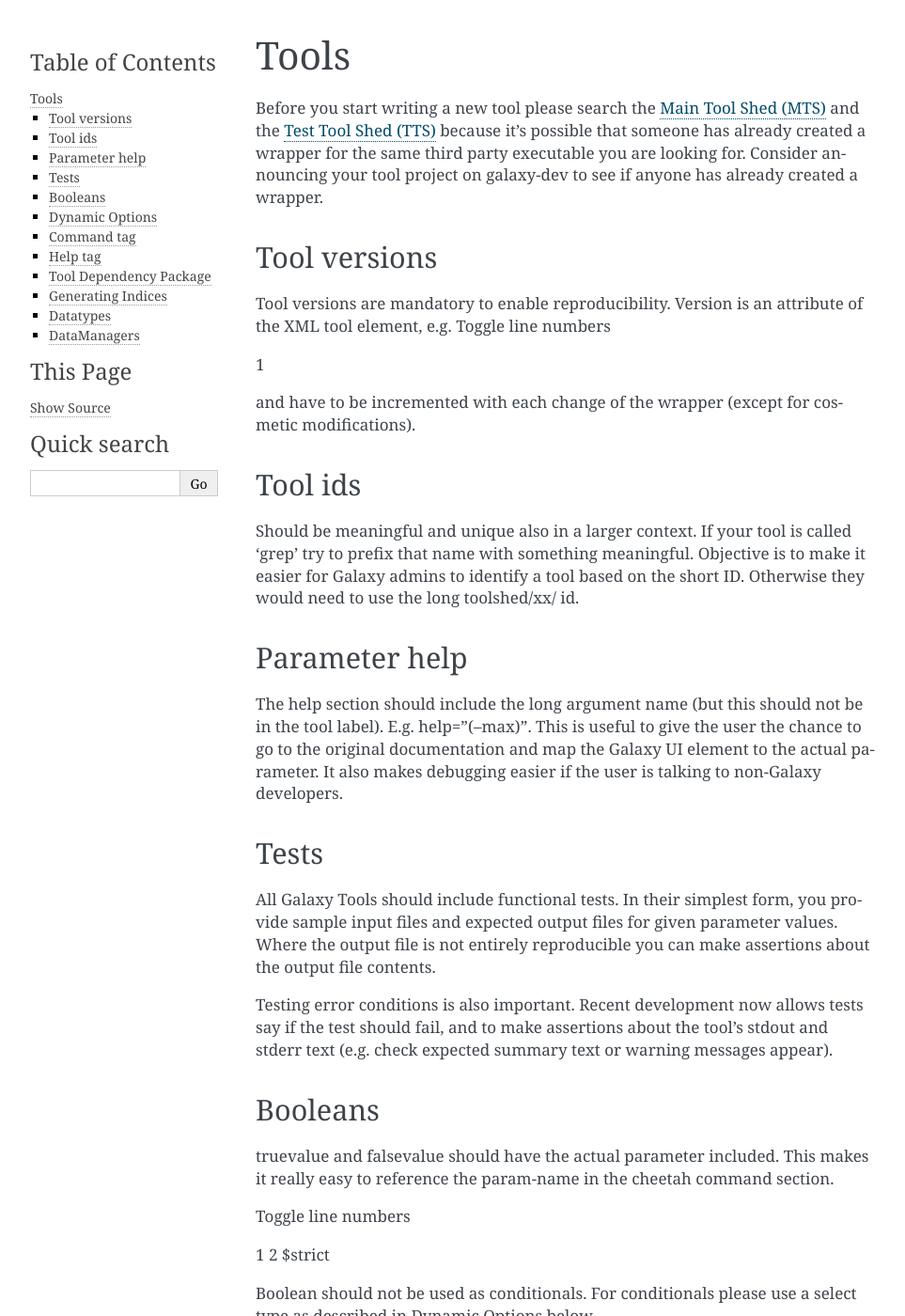
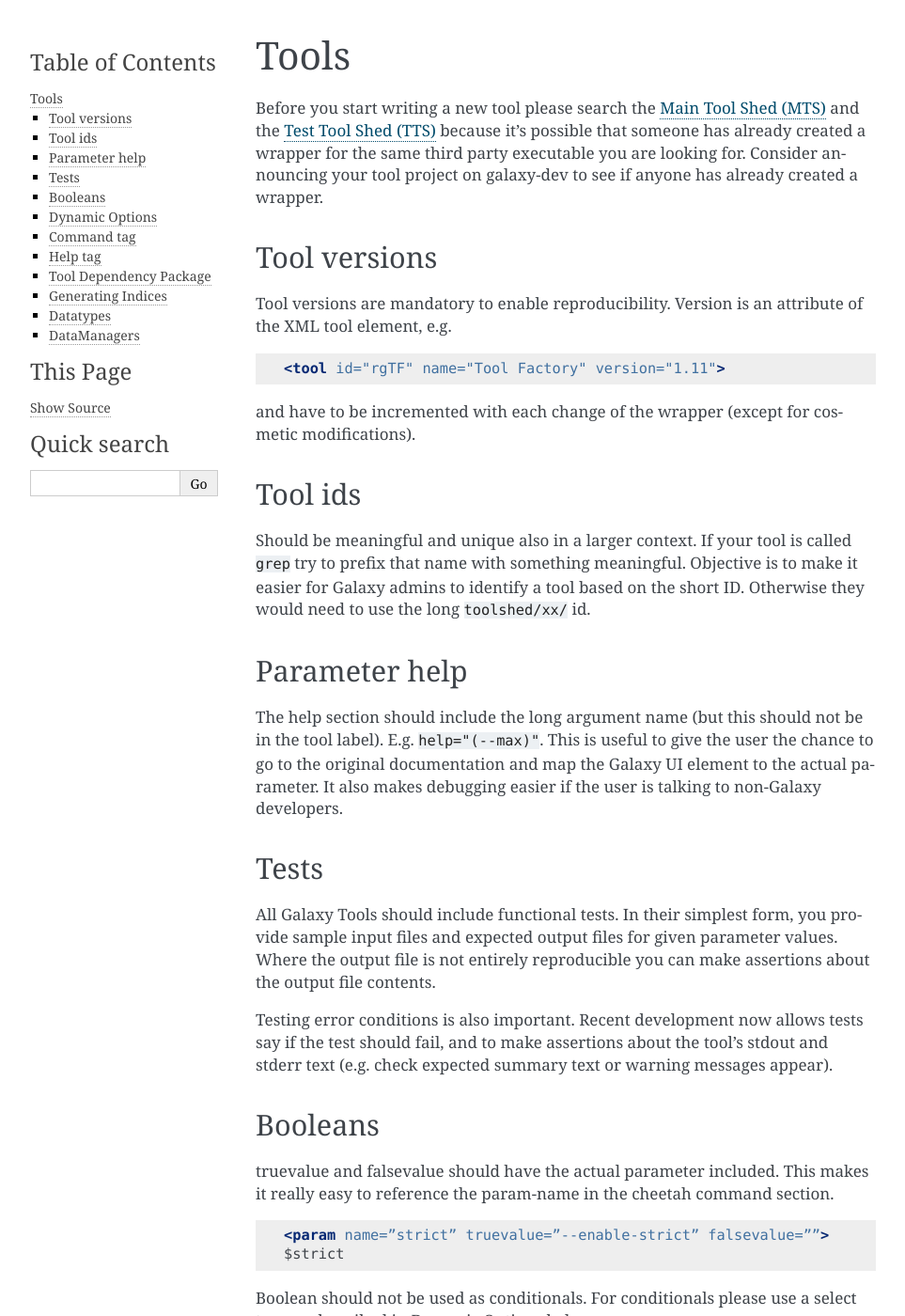
Before and after one commit to galaxy-iuc/standards, a Sphinx documentation site: the page built from docs/best_practices/tool_xml.rst, in a window 1280 px wide and 1400 px high. Shown: the whole window at 94% size, without its empty margins (148-1111 px from the left). Built offline with Sphinx 7.4.7, drawn with Linux system fonts in a browser that asks for light colours; some of the changed text lies outside the part shown.

```diff
--- a/docs/best_practices.rst
+++ b/docs/best_practices.rst
@@ -50,9 +50,10 @@ Follows a short summary of the key parts when it comes to Galaxy Tools.
    maintenance by the local Galaxy administrators. Data Manager
    repositories should start with ``data_manager_``.
 
-Contents:
+Guides
+------
 
 .. toctree::
-    :maxdepth: 2
+    :maxdepth: 1
 
     best_practices/tool_xml
--- a/docs/best_practices/tool_xml.rst
+++ b/docs/best_practices/tool_xml.rst
@@ -12,9 +12,11 @@ Tool versions
 -------------
 
 Tool versions are mandatory to enable reproducibility. Version is an
-attribute of the XML tool element, e.g. Toggle line numbers
+attribute of the XML tool element, e.g.
 
-1
+.. code:: xml
+
+    <tool id="rgTF" name="Tool Factory" version="1.11">
 
 and have to be incremented with each change of the wrapper (except for
 cosmetic modifications).
@@ -23,16 +25,16 @@ Tool ids
 --------
 
 Should be meaningful and unique also in a larger context. If your tool
-is called ‘grep’ try to prefix that name with something meaningful.
+is called ``grep`` try to prefix that name with something meaningful.
 Objective is to make it easier for Galaxy admins to identify a tool
 based on the short ID. Otherwise they would need to use the long
-toolshed/xx/ id.
+``toolshed/xx/`` id.
 
 Parameter help
 --------------
 
 The help section should include the long argument name (but this should
-not be in the tool label). E.g. help=”(--max)”. This is useful to give
+not be in the tool label). E.g. ``help="(--max)"``. This is useful to give
 the user the chance to go to the original documentation and map the
 Galaxy UI element to the actual parameter. It also makes debugging
 easier if the user is talking to non-Galaxy developers.
@@ -57,9 +59,10 @@ truevalue and falsevalue should have the actual parameter included. This
 makes it really easy to reference the param-name in the cheetah command
 section.
 
-Toggle line numbers
+.. code:: xml
 
-1 2 $strict
+    <param name=”strict” truevalue=”--enable-strict” falsevalue=””>
+    $strict
 
 Boolean should not be used as conditionals. For conditionals please use
 a select type as described in Dynamic Options below.
@@ -67,7 +70,7 @@ a select type as described in Dynamic Options below.
 Dynamic Options
 ---------------
 
-Certain options such as “Advanced Options” should be a select box and
+Certain options such as "Advanced Options" should be a select box and
 not a boolean. A checkbox is not expected to change the content of the
 mask from a user point of view.
 
@@ -75,12 +78,14 @@ Command tag
 -----------
 
 The command tag should be started and finished by a CDATA tag, allowing
-direct use of characters like the ampersand (“&”) without needing XML
-escaping (“&”). Toggle line numbers
+direct use of characters like the ampersand (``&``) without needing XML
+escaping (``&``). Toggle line numbers
 
-1 <[CDATA[ your lines of cheetah here ]]>
+.. code:: xml
 
-(http://en.wikipedia.org/wiki/CDATA)
+    <[CDATA[ your lines of cheetah here ]]>
+
+`Wikipedia has more on CDATA <http://en.wikipedia.org/wiki/CDATA>`__
 
 Help tag
 --------
@@ -88,9 +93,11 @@ Help tag
 The help tag should be started and finished by a CDATA tag. Toggle line
 numbers
 
-1 <[CDATA[ your lines of restructuredText here ]]>
+.. code:: xml
 
-(http://en.wikipedia.org/wiki/CDATA)
+    <[CDATA[ your lines of restructuredText here ]]>
+
+`http://en.wikipedia.org/wiki/CDATA <http://en.wikipedia.org/wiki/CDATA>`__
 
 Tool Dependency Package
 -----------------------
@@ -111,7 +118,9 @@ It's convenient to do something like:
 
 Toggle line numbers
 
-1 ln -sfn $input\_fasta tmp.fa;
+.. code:: console
+
+    ln -sfn $input\_fasta tmp.fa;
 
 before data processing in order to be able to easily generate the
 indices without attempting to write to a (possibly) read-only data
--- a/docs/index.rst
+++ b/docs/index.rst
@@ -8,7 +8,7 @@ practices that we would recommend to the community for their use.
 Contents:
 
 .. toctree::
-   :maxdepth: 2
+   :maxdepth: 3
 
    best_practices
 
```
